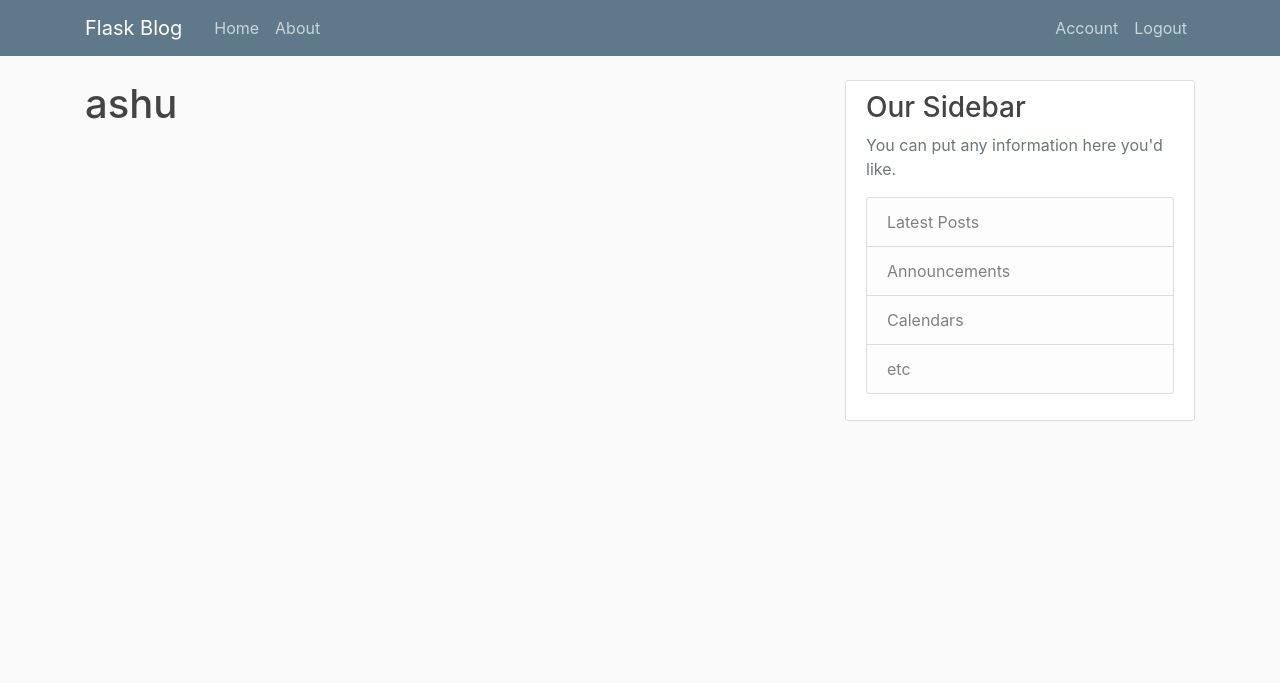
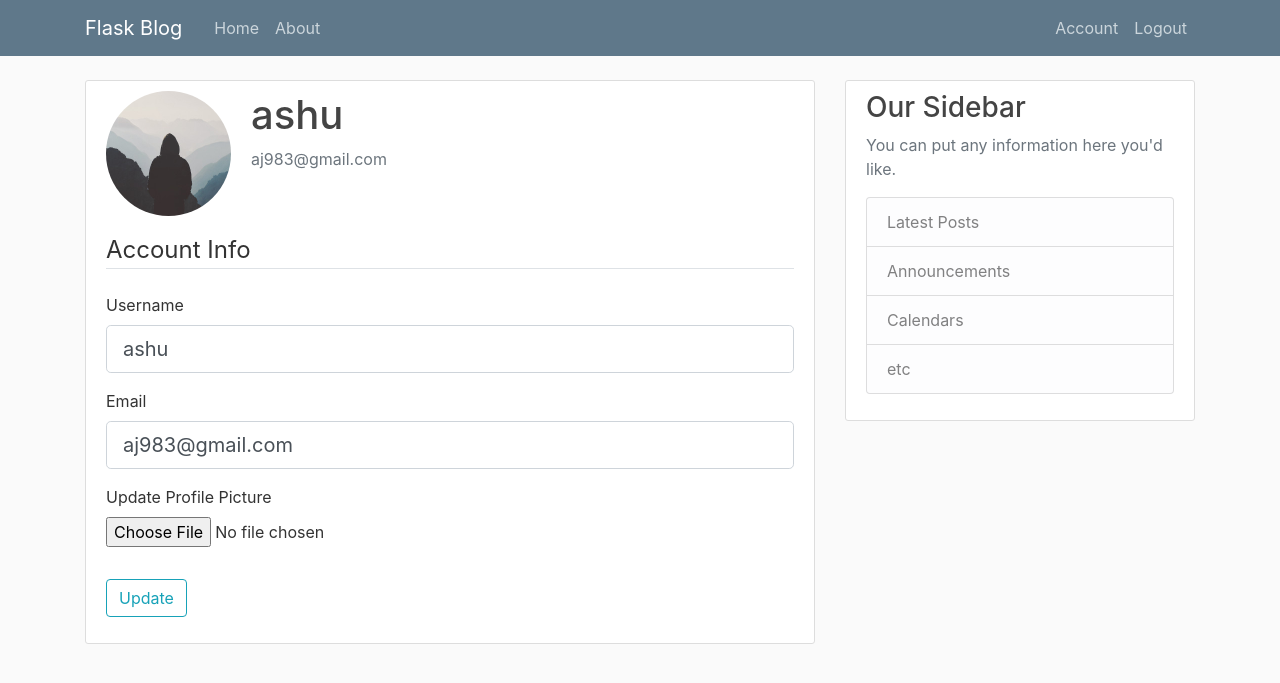
Before and after one commit to mornville/flask_blog, a Flask app: page /account in a window 1280 px wide. Shown: the top 683 px of the page. Run offline with Flask 2, Linux system fonts and the light colour scheme; a user stored in the database is signed in; some libraries are stand-ins or nearby versions.

Commit message:
user account page with edit added

```diff
--- a/flaskblog/forms.py
+++ b/flaskblog/forms.py
@@ -1,7 +1,10 @@
 from flask_wtf import FlaskForm
+from flask_wtf.file import FileField, FileAllowed
+from flask_login import current_user
 from wtforms import StringField, PasswordField, SubmitField, BooleanField
 from wtforms.validators import DataRequired, Length, Email, EqualTo, ValidationError
 from flaskblog.models import User
+
 
 class RegistrationForm(FlaskForm):
     username = StringField('Username',
@@ -14,16 +17,15 @@ class RegistrationForm(FlaskForm):
     submit = SubmitField('Sign Up')
 
     def validate_username(self, username):
-        user = User.query.filter_by(username = username.data ).first()
-
+        user = User.query.filter_by(username=username.data).first()
         if user:
-            raise ValidationError('USername taken, choose differnet username')
+            raise ValidationError('That username is taken. Please choose a different one.')
 
     def validate_email(self, email):
-        email = User.query.filter_by(email = email.data ).first()
+        user = User.query.filter_by(email=email.data).first()
+        if user:
+            raise ValidationError('That email is taken. Please choose a different one.')
 
-        if email:
-            raise ValidationError('email already  taken, choose differnet username')
 
 class LoginForm(FlaskForm):
     email = StringField('Email',
@@ -31,3 +33,24 @@ class LoginForm(FlaskForm):
     password = PasswordField('Password', validators=[DataRequired()])
     remember = BooleanField('Remember Me')
     submit = SubmitField('Login')
+
+
+class UpdateAccountForm(FlaskForm):
+    username = StringField('Username',
+                           validators=[DataRequired(), Length(min=2, max=20)])
+    email = StringField('Email',
+                        validators=[DataRequired(), Email()])
+    picture = FileField('Update Profile Picture', validators=[FileAllowed(['jpg', 'png'])])
+    submit = SubmitField('Update')
+
+    def validate_username(self, username):
+        if username.data != current_user.username:
+            user = User.query.filter_by(username=username.data).first()
+            if user:
+                raise ValidationError('That username is taken. Please choose a different one.')
+
+    def validate_email(self, email):
+        if email.data != current_user.email:
+            user = User.query.filter_by(email=email.data).first()
+            if user:
+                raise ValidationError('That email is taken. Please choose a different one.')
--- a/flaskblog/routes.py
+++ b/flaskblog/routes.py
@@ -1,20 +1,25 @@
+import os
+import secrets
+from PIL import Image
+from flask import render_template, url_for, flash, redirect, request
+from flaskblog import app, db, bcrypt
+from flaskblog.forms import RegistrationForm, LoginForm, UpdateAccountForm
 from flaskblog.models import User, Post
-from flaskblog import app, db, bcrypt
-from flask import  render_template, url_for, flash, redirect, request
-from flaskblog.forms import RegistrationForm, LoginForm
 from flask_login import login_user, current_user, logout_user, login_required
+
+
 posts = [
     {
-        'author': 'at',
+        'author': 'Corey Schafer',
         'title': 'Blog Post 1',
         'content': 'First post content',
-        'date_posted': 'April'
+        'date_posted': 'April 20, 2018'
     },
     {
-        'author': 'jh',
+        'author': 'Jane Doe',
         'title': 'Blog Post 2',
         'content': 'Second post content',
-        'date_posted': 'April112'
+        'date_posted': 'April 21, 2018'
     }
 ]
 
@@ -37,10 +42,10 @@ def register():
     form = RegistrationForm()
     if form.validate_on_submit():
         hashed_password = bcrypt.generate_password_hash(form.password.data).decode('utf-8')
-        user = User(username= form.username.data, email= form.email.data, password = hashed_password)
+        user = User(username=form.username.data, email=form.email.data, password=hashed_password)
         db.session.add(user)
         db.session.commit()
-        flash('Your account has been created, now login', 'success')
+        flash('Your account has been created! You are now able to log in', 'success')
         return redirect(url_for('login'))
     return render_template('register.html', title='Register', form=form)
 
@@ -51,13 +56,13 @@ def login():
         return redirect(url_for('home'))
     form = LoginForm()
     if form.validate_on_submit():
-            user = User.query.filter_by(email = form.email.data).first()
-            if user and bcrypt.check_password_hash(user.password, form.password.data):
-                login_user(user, remember = form.remember.data)
-                next_page = request.args.get('next')
-                return redirect(next_page)  if next_page else redirect(url_for('home'))
-            else:
-                flash('Login Unsuccessful. Please check email and password', 'danger')
+        user = User.query.filter_by(email=form.email.data).first()
+        if user and bcrypt.check_password_hash(user.password, form.password.data):
+            login_user(user, remember=form.remember.data)
+            next_page = request.args.get('next')
+            return redirect(next_page) if next_page else redirect(url_for('home'))
+        else:
+            flash('Login Unsuccessful. Please check email and password', 'danger')
     return render_template('login.html', title='Login', form=form)
 
 
@@ -66,7 +71,37 @@ def logout():
     logout_user()
     return redirect(url_for('home'))
 
-@app.route("/account")
+
+def save_picture(form_picture):
+    random_hex = secrets.token_hex(8)
+    _, f_ext = os.path.splitext(form_picture.filename)
+    picture_fn = random_hex + f_ext
+    picture_path = os.path.join(app.root_path, 'static/profile_pics', picture_fn)
+
+    output_size = (125, 125)
+    i = Image.open(form_picture)
+    i.thumbnail(output_size)
+    i.save(picture_path)
+
+    return picture_fn
+
+
+@app.route("/account", methods=['GET', 'POST'])
 @login_required
 def account():
-    return render_template('account.html', title="Account")
+    form = UpdateAccountForm()
+    if form.validate_on_submit():
+        if form.picture.data:
+            picture_file = save_picture(form.picture.data)
+            current_user.image_file = picture_file
+        current_user.username = form.username.data
+        current_user.email = form.email.data
+        db.session.commit()
+        flash('Your account has been updated!', 'success')
+        return redirect(url_for('account'))
+    elif request.method == 'GET':
+        form.username.data = current_user.username
+        form.email.data = current_user.email
+    image_file = url_for('static', filename='profile_pics/' + current_user.image_file)
+    return render_template('account.html', title='Account',
+                           image_file=image_file, form=form)
--- a/flaskblog/templates/account.html
+++ b/flaskblog/templates/account.html
@@ -1,6 +1,58 @@
 {% extends "base.html" %}
-{% include "navbar.html" %}
+{% include  "navbar.html" %}
+{% block content %}
+    <div class="content-section">
+      <div class="media">
+        <img class="rounded-circle account-img" src="{{ image_file }}">
+        <div class="media-body">
+          <h2 class="account-heading">{{ current_user.username }}</h2>
+          <p class="text-secondary">{{ current_user.email }}</p>
+        </div>
+      </div>
+        <form method="POST" action="" enctype="multipart/form-data">
+            {{ form.hidden_tag() }}
+            <fieldset class="form-group">
+                <legend class="border-bottom mb-4">Account Info</legend>
+                <div class="form-group">
+                    {{ form.username.label(class="form-control-label") }}
 
-{% block content %}
-    <h1>{{ current_user.username }}</h1>
-{% endblock %}
+                    {% if form.username.errors %}
+                        {{ form.username(class="form-control form-control-lg is-invalid") }}
+                        <div class="invalid-feedback">
+                            {% for error in form.username.errors %}
+                                <span>{{ error }}</span>
+                            {% endfor %}
+                        </div>
+                    {% else %}
+                        {{ form.username(class="form-control form-control-lg") }}
+                    {% endif %}
+                </div>
+                <div class="form-group">
+                    {{ form.email.label(class="form-control-label") }}
+                    {% if form.email.errors %}
+                        {{ form.email(class="form-control form-control-lg is-invalid") }}
+                        <div class="invalid-feedback">
+                            {% for error in form.email.errors %}
+                                <span>{{ error }}</span>
+                            {% endfor %}
+                        </div>
+                    {% else %}
+                        {{ form.email(class="form-control form-control-lg") }}
+                    {% endif %}
+                </div>
+                <div class="form-group">
+                    {{ form.picture.label() }}
+                    {{ form.picture(class="form-control-file") }}
+                    {% if form.picture.errors %}
+                        {% for error in form.picture.errors %}
+                            <span class="text-danger">{{ error }}</span></br>
+                        {% endfor %}
+                    {% endif %}
+                </div>
+            </fieldset>
+            <div class="form-group">
+                {{ form.submit(class="btn btn-outline-info") }}
+            </div>
+        </form>
+    </div>
+{% endblock content %}
```
Also changed, not shown: flaskblog/site.db, flaskblog/static/profile_pics/dbf08789771f9a6f.png (added), flaskblog/static/profile_pics/default.jpg (added), flaskblog/static/profile_pics/default.png (added), 1 other file.
